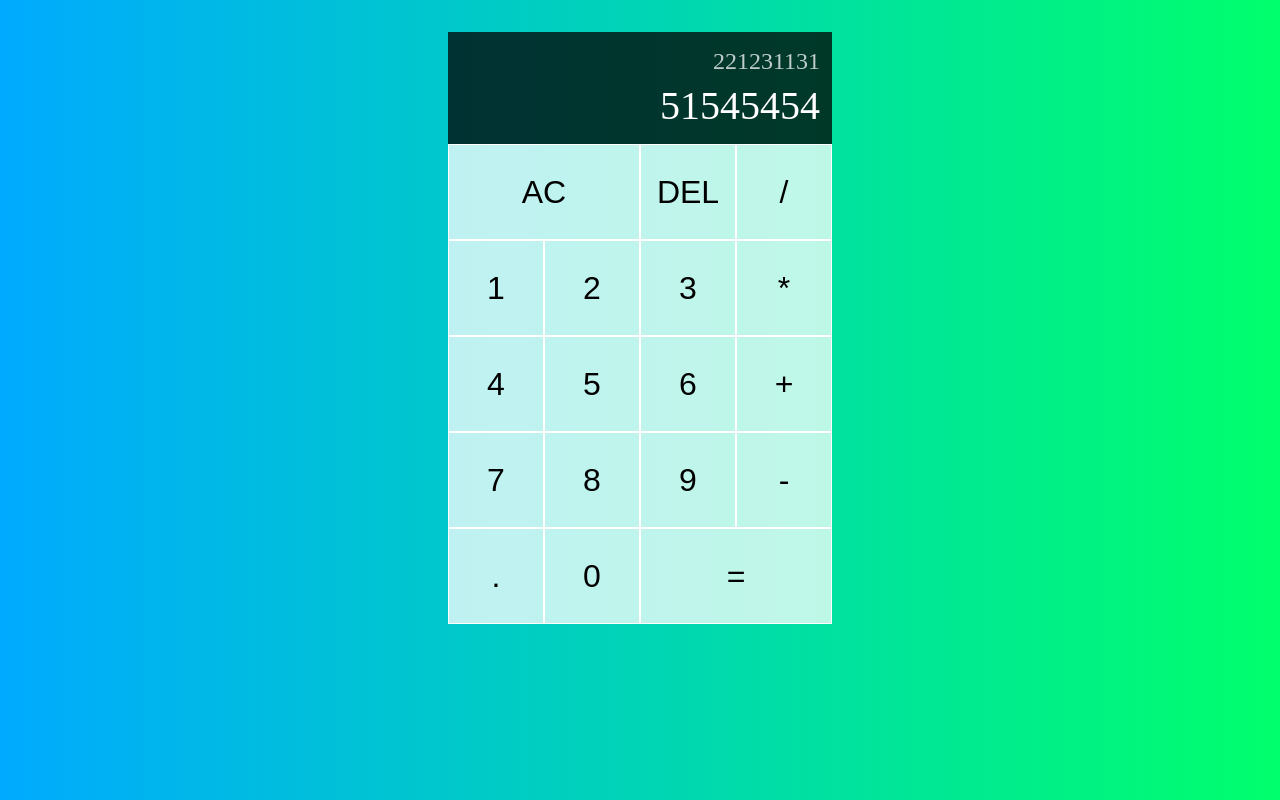
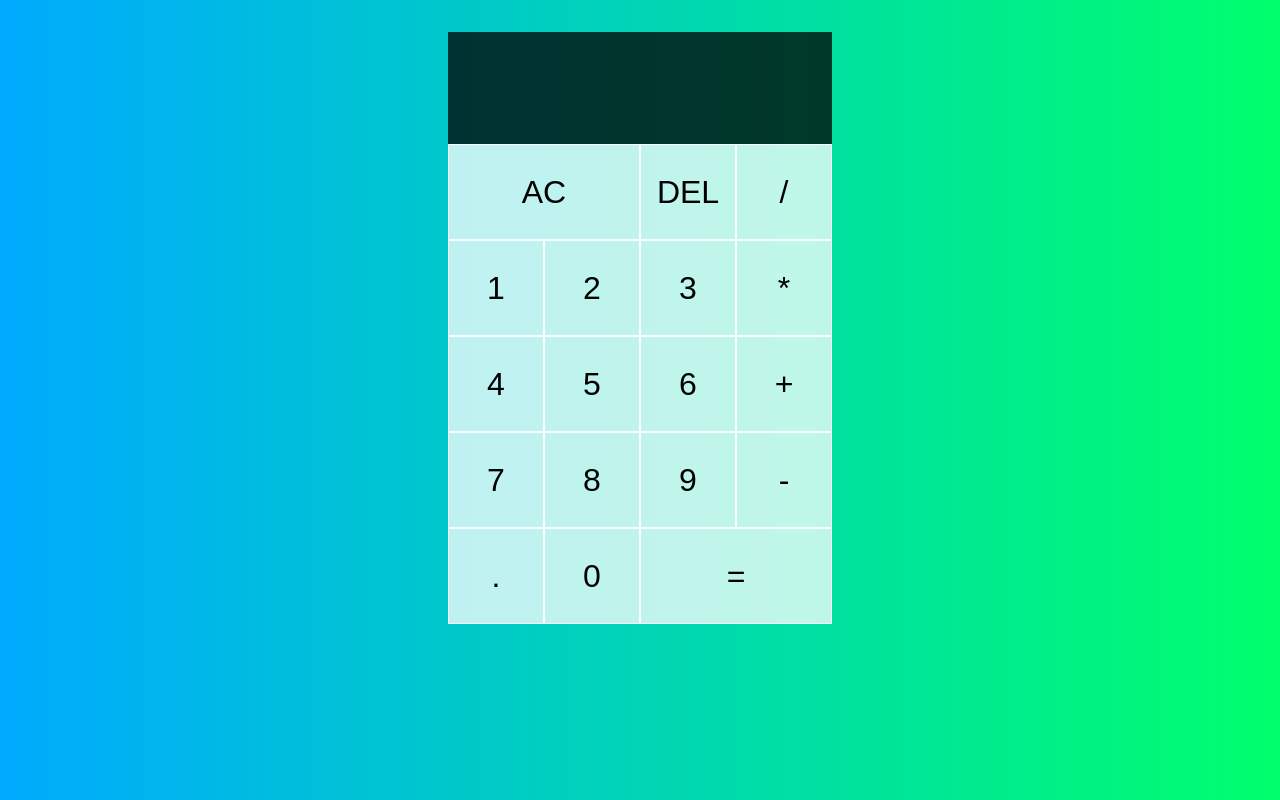
Before and after one commit to RatniChaima/react-calculator, a React (Create React App) app: page / in a window 1280 px wide. Built offline with nearby package versions, Linux system fonts and the light colour scheme.

Commit message:
Calculator Logic

```diff
--- a/src/App.js
+++ b/src/App.js
@@ -1,12 +1,30 @@
 
 import "./styles.css"
+
+export const ACTIONS = {
+    ADD_DIGIT: "add-digit",
+    CHOOSE_OPERATION: "choose-operation",
+    CLEAR: "clear",
+    DELETE_DIGIT: "delete-digit",
+    EVALUATE: "evaluate",
+  }
+
+  function reducer(state, { type, payload }) {
+    switch (type) {
+      case ACTIONS.ADD_DIGIT:
+          return {
+            ...state,
+            currentOperand: `${currentOperand}${payload.digit}`
+          }
+        }
+  }
 
 function App() {
   return (
     <div className="calculator-grid">
       <div className="output">
-        <div className="previous-operand">221231131</div>
-        <div className="current-operand">51545454</div>
+        <div className="previous-operand"></div>
+        <div className="current-operand"></div>
       </div>
       <button className="span-two">AC</button>
       <button>DEL</button>
```
